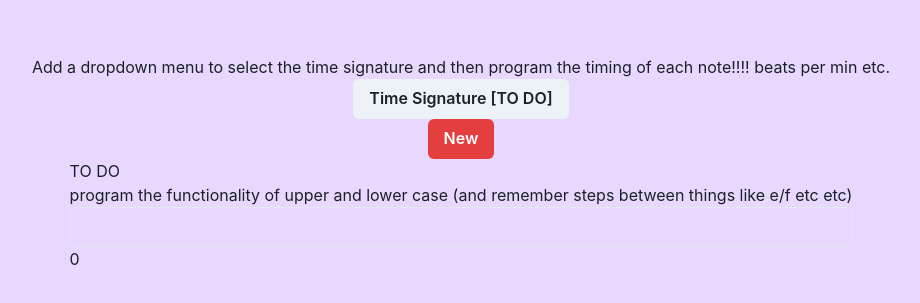
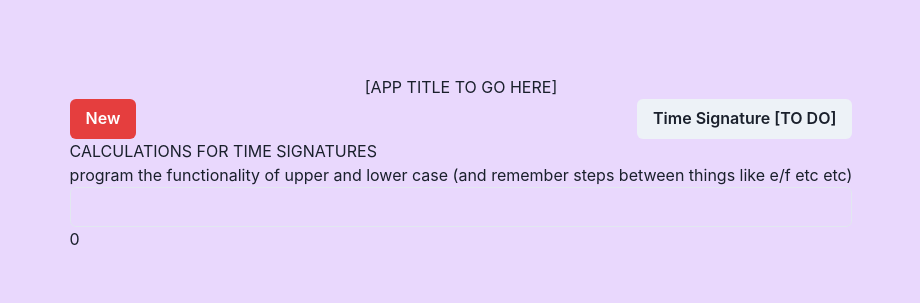
Before and after one commit to helloumma/Music-App, a Next.js app: page / in a window 1280 px wide. Shown: the part 237-540 px from the top of the page, without its empty margins (179-1099 px from the left). Built offline with nearby package versions, Linux system fonts and the light colour scheme.

Commit message:
small style tweaks

```diff
--- a/pages/index.tsx
+++ b/pages/index.tsx
@@ -101,10 +101,15 @@ const Home: NextPage<Props> = (Props) => {
       </Head>
 
       <main className={styles.main}>
-        <p>
-          Add a dropdown menu to select the time signature and then program the
-          timing of each note!!!! beats per min etc.
-        </p>
+        [APP TITLE TO GO HERE]
+        <div>
+          {/**background: #f4f3b0;
+    padding: 2em;
+    border-radius: 0.5em; */}
+          <Flex direction={"row"} justifyContent={"space-between"}>
+            <Button colorScheme="red" onClick={handleClick}>
+              New
+            </Button>
             <Menu>
               <MenuButton as={Button}>Time Signature [TO DO]</MenuButton>
               <MenuList>
@@ -114,6 +119,16 @@ const Home: NextPage<Props> = (Props) => {
                 <MenuItem>6/8</MenuItem>
               </MenuList>
             </Menu>
+          </Flex>
+
+          <Flex key={count} direction={"row"} justifyContent="center">
+            {buttons}
+          </Flex>
+          {/*<p>
+          Add a dropdown menu to select the time signature and then program the
+          timing of each note!!!! beats per min etc.
+	</p>*/}
+
           {/*<Button colorScheme="red" onClick={updateClicks}>
           New
         </Button>
@@ -123,18 +138,10 @@ const Home: NextPage<Props> = (Props) => {
           </Link>
 				))}*/}
 
-        <Button colorScheme="red" onClick={handleClick}>
-          New
-        </Button>
-        <Flex key={count} direction={"row"} justifyContent="center">
-          {buttons}
-        </Flex>
-
           {/* map over the number of clicks and create a button for each  */}
 
-        <div>
-          <h1>TO DO</h1>
           {/*Store the Date when the key is pressed. Store the Date when the key is released. Subtract the dates. */}
+          <h1>CALCULATIONS FOR TIME SIGNATURES</h1>
           <p>
             program the functionality of upper and lower case (and remember
             steps between things like e/f etc etc)
```
Lines whose indentation alone changed are shown as unchanged.
